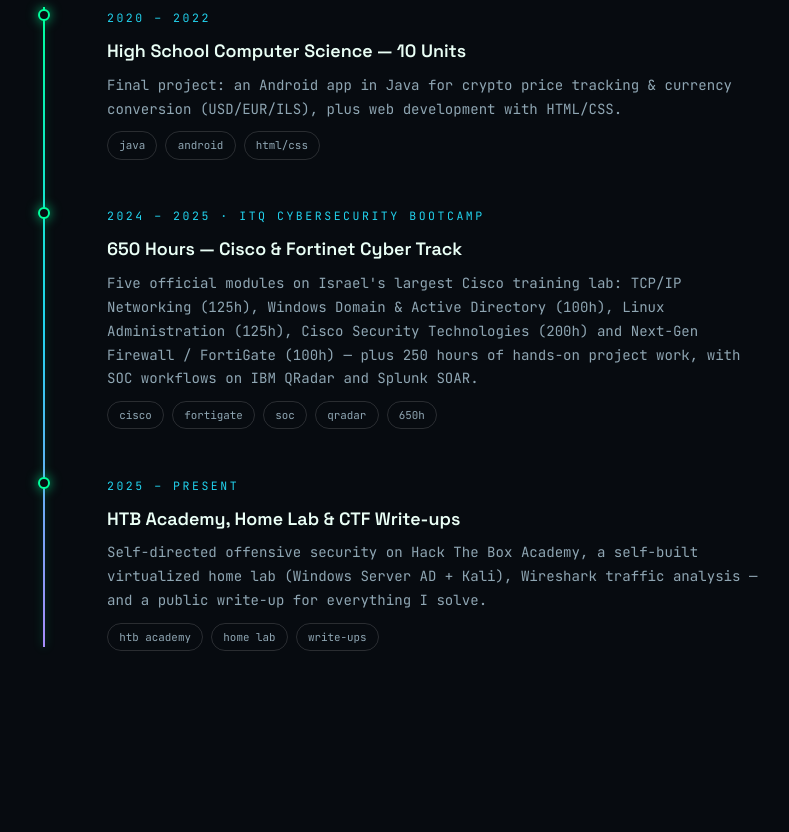
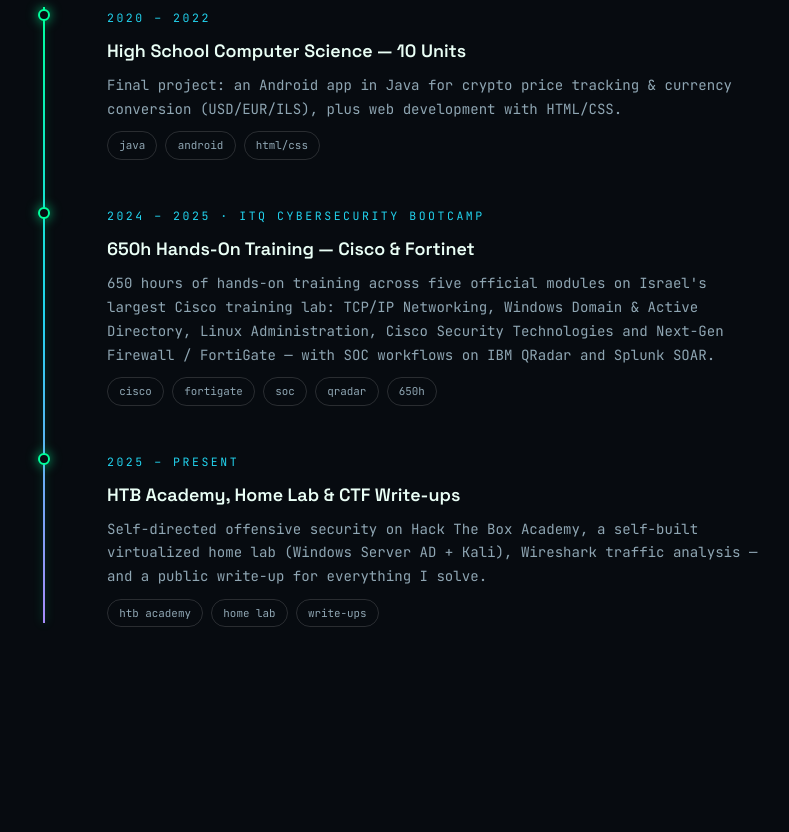
Before and after one commit to xXDNDXx/xXDNDXx.github.io, a plain HTML site: page index.html in a window 1280 px wide. Shown: the part 3456-4288 px from the top of the page, without its empty margins (237-1026 px from the left). Drawn offline with Linux system fonts and the light colour scheme.

Commit message:
Journey: 650h hands-on training wording

```diff
--- a/index.html
+++ b/index.html
@@ -317,7 +317,7 @@ html.cc input{cursor:text}
    <span class="chip">PowerShell</span><span class="chip">VLANs · OSPF · VPN/IPsec</span>
   </div>
   <div class="certs reveal">
-   <div class="cert"><b>ITQ Cyber Bootcamp — 650h</b><span>400h learning + 250h project · MoD track</span></div>
+   <div class="cert"><b>ITQ Cyber Bootcamp — 650h</b><span>hands-on training · MoD track</span></div>
    <div class="cert"><b>Cisco &amp; Fortinet Specialization</b><span>networking · NGFW · VPN</span></div>
    <div class="cert"><b>HTB Academy</b><span>offensive modules · 2025–present</span></div>
    <div class="cert"><b>LPI Linux Track</b><span>CLI · administration · Bash</span></div>
@@ -378,8 +378,8 @@ html.cc input{cursor:text}
    </div>
    <div class="t-item reveal">
     <span class="when">2024 – 2025 · ITQ Cybersecurity Bootcamp</span>
-    <h3>650 Hours — Cisco &amp; Fortinet Cyber Track</h3>
-    <p>Five official modules on Israel's largest Cisco training lab: TCP/IP Networking (125h), Windows Domain &amp; Active Directory (100h), Linux Administration (125h), Cisco Security Technologies (200h) and Next-Gen Firewall / FortiGate (100h) — plus 250 hours of hands-on project work, with SOC workflows on IBM QRadar and Splunk SOAR.</p>
+    <h3>650h Hands-On Training — Cisco &amp; Fortinet</h3>
+    <p>650 hours of hands-on training across five official modules on Israel's largest Cisco training lab: TCP/IP Networking, Windows Domain &amp; Active Directory, Linux Administration, Cisco Security Technologies and Next-Gen Firewall / FortiGate — with SOC workflows on IBM QRadar and Splunk SOAR.</p>
     <div class="tags"><span class="tag">cisco</span><span class="tag">fortigate</span><span class="tag">soc</span><span class="tag">qradar</span><span class="tag">650h</span></div>
    </div>
    <div class="t-item reveal">
```
